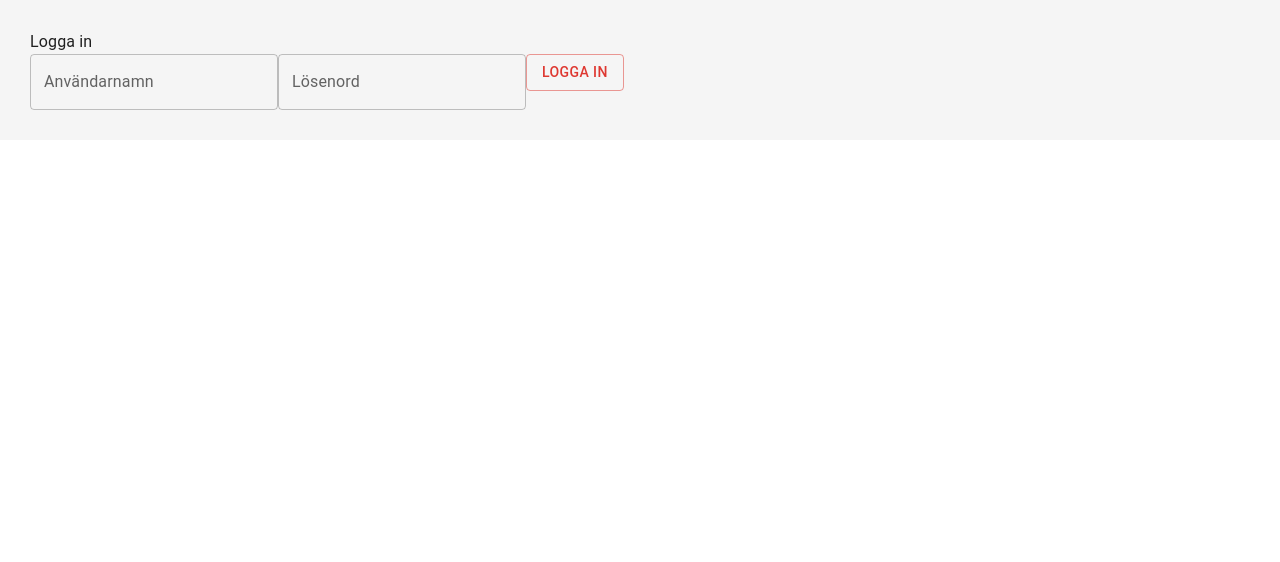
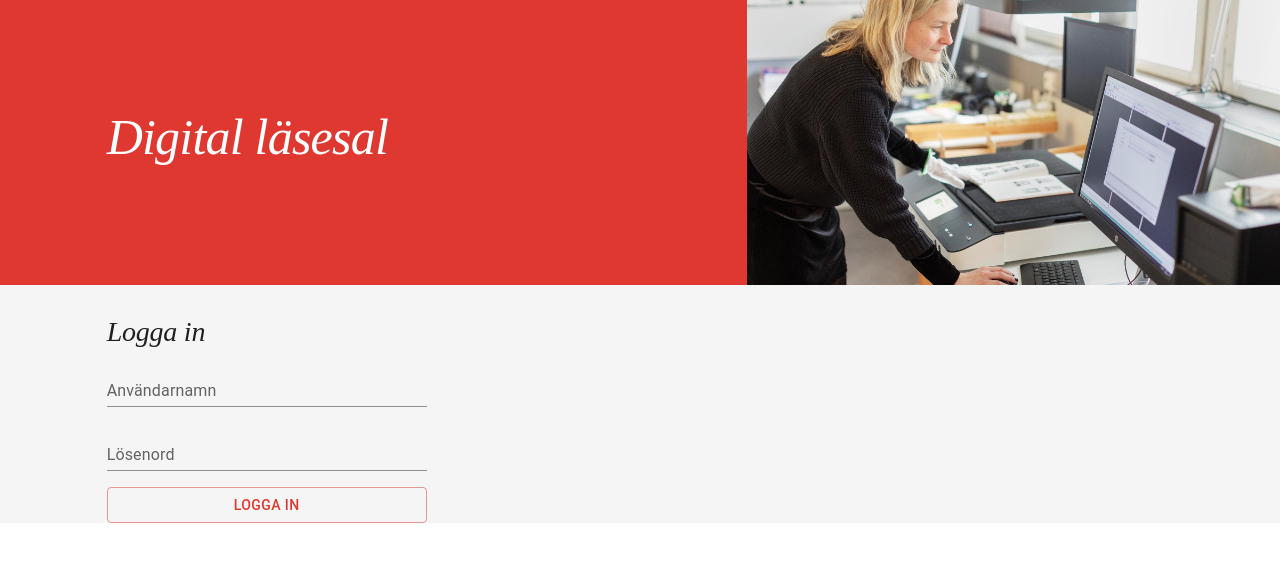
Before and after one commit to naringslivshistoria/digital-reading-room, a React (Vite) app in the folder packages/reading-room-frontend/: page /login in a window 1280 px wide. Shown: the top 562 px of the page. Built offline with nearby package versions, Linux system fonts and the light colour scheme; no server answers.

Commit message:
Fixed grids. Put some layout on login page

```diff
--- a/packages/reading-room-frontend/package.json
+++ b/packages/reading-room-frontend/package.json
@@ -11,7 +11,6 @@
     "preview": "vite preview"
   },
   "dependencies": {
-    "@cyntler/react-doc-viewer": "^1.12.0",
     "@emotion/react": "^11.10.6",
     "@emotion/styled": "^11.10.6",
     "@mui/icons-material": "^5.11.11",
--- a/packages/reading-room-frontend/src/App.tsx
+++ b/packages/reading-room-frontend/src/App.tsx
@@ -1,6 +1,7 @@
-import { QueryClient, QueryClientProvider } from 'react-query'
+import { QueryCache, QueryClient, QueryClientProvider } from 'react-query'
 import { Routes, Route, Navigate } from "react-router-dom"
 import { createTheme, Box, CssBaseline, ThemeProvider } from '@mui/material'
+import { AxiosError } from 'axios'
 
 import { PageSearch } from './routes/search/searchPage'
 import { PageAbout } from './routes/about/aboutPage'
@@ -8,7 +9,17 @@ import { PageLogin } from './routes/login/loginPage'
 import { AuthProvider, useAuth } from './hooks/useAuth'
 import { DocumentPage } from './routes/document/documentPage'
 
-const queryClient = new QueryClient()
+const queryClient = new QueryClient({
+  queryCache: new QueryCache({
+    onError: error => {
+      if ((error as AxiosError).response?.status === 401) {
+        location.replace('/login')
+      } else {
+        console.log('An error occurred fetching data', error)
+      }
+    }
+  })
+})
 
 declare module '@mui/material/styles' {
   interface PaletteOptions {
--- a/packages/reading-room-frontend/src/routes/login/loginPage.tsx
+++ b/packages/reading-room-frontend/src/routes/login/loginPage.tsx
@@ -1,7 +1,9 @@
 import { useState } from 'react'
-import { TextField, Button, Alert } from '@mui/material'
+import { TextField, Button, Alert, Grid, Typography } from '@mui/material'
 
 import { useAuth } from '../../hooks/useAuth'
+import header from '../../../assets/header.jpg'
+import { Box, Stack } from '@mui/system'
 
 export const PageLogin = () => {
   const { onLogin } = useAuth()
@@ -19,16 +21,33 @@ export const PageLogin = () => {
   }
 
   return (
-    <div>
-      <div style={{ padding: '30px' }}>
-        <h1>Logga in</h1>
-        <TextField id="username" onChange={(e) => { setUsername(e.target.value) }} label="Användarnamn" variant="outlined" />
-        <TextField id="password" onChange={(e) => { setPassword(e.target.value) }} label="Lösenord" variant="outlined" type="password" />
-        <Button variant="outlined" onClick={doLogin}>Logga in</Button>
-        { error &&
-          <Alert severity="error">Inloggning misslyckades!</Alert>
-        }
-      </div>
-    </div>
+    <>
+    <Grid container direction='row' alignItems='center' alignContent="center" sx={{ height: '285px', bgcolor: 'primary.main' }}>
+      <Grid item sm={1} xs={1} />
+      <Grid item sm={6} xs={11} alignItems='center' alignContent="center">
+        <Box>
+          <Typography variant='h1' sx={{ marginBottom: '10px' }}>Digital läsesal</Typography>
+        </Box>
+      </Grid>
+      <Grid item sm={5} xs={0} style={{ backgroundColor: 'red', backgroundImage: `url(${header})`, backgroundSize: 'cover' }} sx={{ height: '100%' }} >
+      </Grid>
+    </Grid>
+    <Grid container>
+      <Grid item xs={1} md={1} />
+      <Grid item xs={10} md={5} lg={3} justifyContent='flex-start'>
+        <Typography variant='h2' sx={{ marginTop: '30px', marginBottom: '10px' }}>Logga in</Typography>
+        <Stack rowGap={2} justifyContent='flex-start' >
+          <TextField id="username" onChange={(e) => { setUsername(e.target.value) }} label="Användarnamn" variant="standard" />
+          <TextField id="password" onChange={(e) => { setPassword(e.target.value) }} label="Lösenord" variant="standard" type="password" />
+          <Button variant="outlined" onClick={doLogin}>Logga in</Button>
+          { error &&
+            <Alert severity="error">Inloggning misslyckades!</Alert>
+          }
+        </Stack>
+      </Grid>
+      <Grid item xs={0} md={5} lg={7}></Grid>
+      <Grid item xs={1} md={1}/>
+    </Grid>
+    </>
   )
 }
--- a/packages/reading-room-frontend/src/routes/search/components/searchResult.tsx
+++ b/packages/reading-room-frontend/src/routes/search/components/searchResult.tsx
@@ -5,6 +5,7 @@ import { Link } from 'react-router-dom'
 import DownloadIcon from '@mui/icons-material/Download'
 import AppsIcon from '@mui/icons-material/Apps'
 import FormatListBulletedIcon from '@mui/icons-material/FormatListBulleted'
+import NoPhotographyIcon from '@mui/icons-material/NoPhotography'
 import { useState } from 'react'
 
 import { createGeographyString } from '..'
@@ -96,11 +97,16 @@ export function SearchResult({
     {showGrid && documents && (
       <Grid container rowSpacing={10} columnSpacing={3} height={2}>
         {documents.map((document) => (
-          <Grid item xs={12} sm={4} md={3} xl={2} key={`${document.id}-gallery`}>
+          <Grid item xs={12} sm={4} md={3} xl={12/5} key={`${document.id}-gallery`}>
             <Link to={'/dokument/' + document.id + '?query=' + query}>
-              { document.pages[0].thumbnailUrl && (
+              { document.pages[0].thumbnailUrl ? (
                 <img src={searchUrl + "/thumbnail/" + document.id} style={{ width: '100%', aspectRatio: '1/1', objectFit: 'cover' }} alt=""></img>
-              )}
+              ) : (
+                <Box>
+                  <NoPhotographyIcon/>
+                </Box>
+              )
+              }
             </Link>
             <Box sx={{ width: '100%', overflow: 'hidden' }}>
               {document.fields.title?.value}
```
Also changed, not shown: 1 other file (tests, documents, lock files or other folders).
